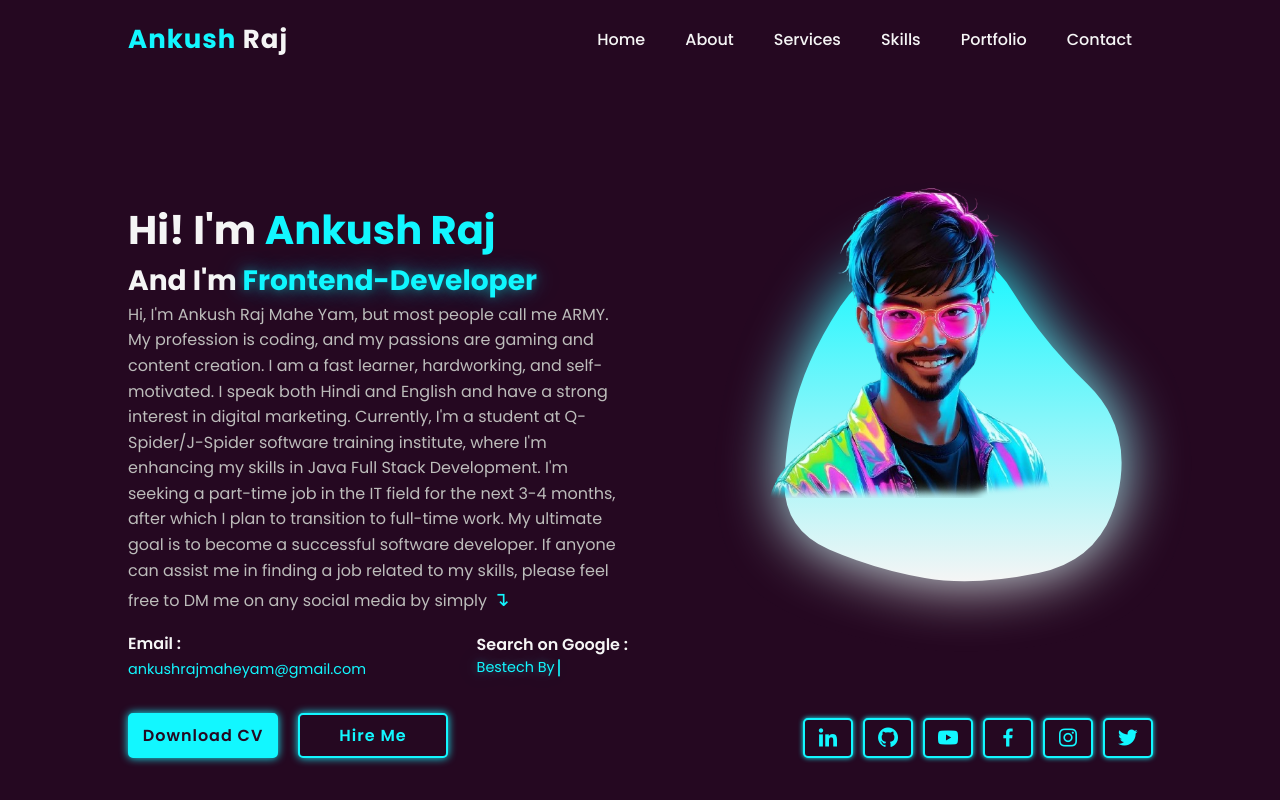
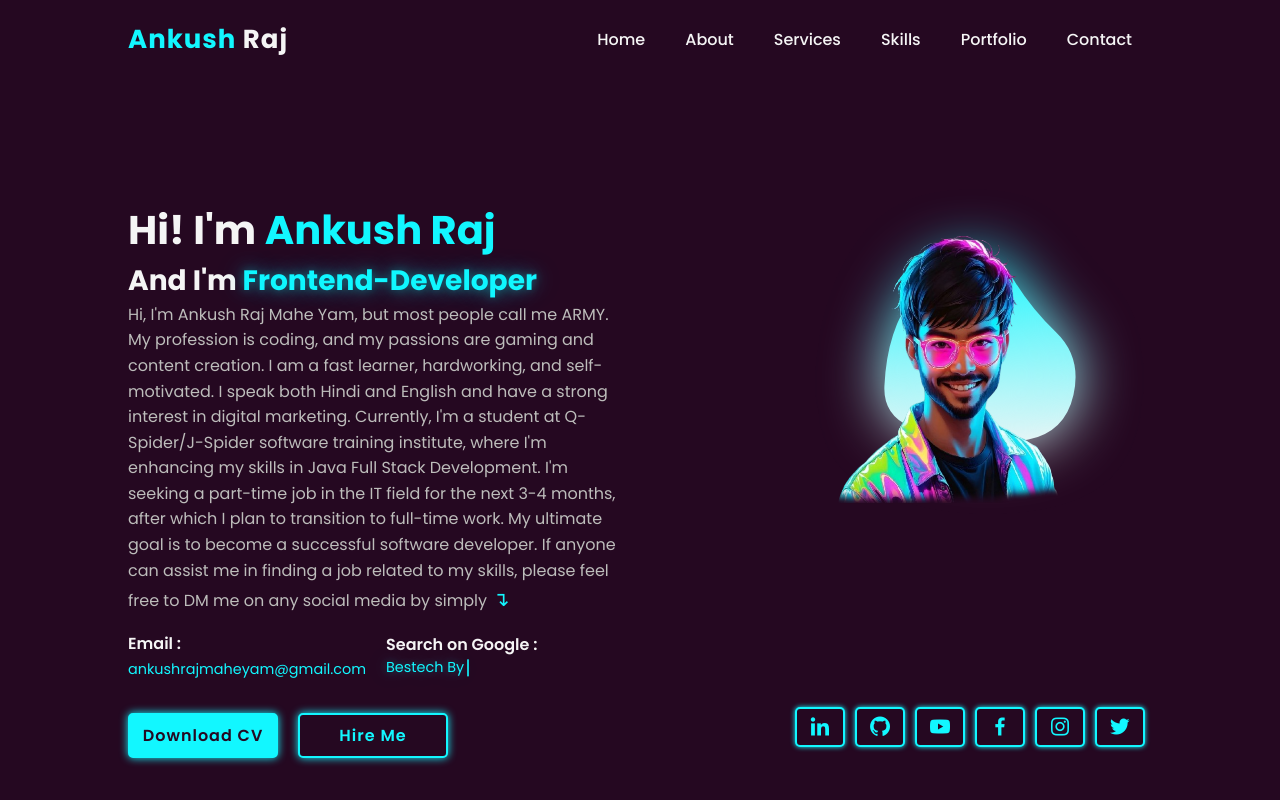
Before and after one commit to AnkushRajMaheYam/Portfolio-Website, a plain HTML site: page index.html in a window 1280 px wide. Shown: the top 800 px of the page. Drawn offline with nearby package versions, Linux system fonts and the light colour scheme.

Commit message:
home Section UI Enhance by Laptop

```diff
--- a/index.html
+++ b/index.html
@@ -1,14 +1,12 @@
 <!DOCTYPE html>
 <html lang="en">
+
 <head>
     <meta charset="UTF-8" />
     <meta name="viewport" content="width=device-width, initial-scale=1.0" />
     <title>Ankush Raj</title>
     <link rel="stylesheet" href="style.css" />
-    <link
-      href="https://unpkg.com/boxicons@2.1.4/css/boxicons.min.css"
-      rel="stylesheet"
-    />
+    <link href="https://unpkg.com/boxicons@2.1.4/css/boxicons.min.css" rel="stylesheet" />
 </head>
 
 <body>
@@ -74,70 +72,30 @@
                 <a href="#" class="btn">Hire Me</a>
             </div>
 
-        <div class="social-icons">
-          <a href="https://www.linkedin.com/in/ankushrajmaheyam" target="_blank"
-            ><i class="bx bxl-linkedin"></i
-          ></a>
-          <a href="https://github.com/AnkushRajMaheYam" target="_blank"
-            ><i class="bx bxl-github"></i
-          ></a>
-          <a href="https://www.youtube.com/@ankushrajamaheyam" target="_blank"
-            ><i class="bx bxl-youtube"></i
-          ></a>
-          <a href="https://www.facebook.com/ankushrajmaheyam" target="_blank"
-            ><i class="bx bxl-facebook"></i
-          ></a>
-          <a href="https://www.instagram.com/ankushrajamaheyam" target="_blank"
-            ><i class="bx bxl-instagram"></i
-          ></a>
-          <a href="https://www.x.com/ankushrajmaheya" target="_blank"
-            ><i class="bx bxl-twitter"></i
-          ></a>
-        </div>
+            <!-- socislicon copy -->
         </div>
 
         <div class="home-image">
                 <div class="img-box">
-          <img
-            src="./Assets/man3.png"
-            alt="A AI Image of Ankush Raj Mahe Yam (ARMY)"
-          />
-        </div>
                     <div class="liquid-shape">
-          <svg
-            viewBox="0 0 500 500"
-            xmlns="http://www.w3.org/2000/svg"
-            xmlns:xlink="http://www.w3.org/1999/xlink"
-            width="100%"
-            id="blobSvg"
-          >
+                        <svg viewBox="0 0 500 500" xmlns="http://www.w3.org/2000/svg"
+                            xmlns:xlink="http://www.w3.org/1999/xlink" width="100%" id="blobSvg">
                             <defs>
                                 <linearGradient id="gradient" x1="0%" y1="0%" x2="0%" y2="100%">
-                <stop
-                  offset="0%"
-                  style="
+                                    <stop offset="0%" style="
                           stop-color: rgb(18, 247, 255);
                           --darkreader-inline-stopcolor: #3cc0c4;
-                  "
-                  data-darkreader-inline-stopcolor=""
-                ></stop>
-                <stop
-                  offset="100%"
-                  style="
+                        " data-darkreader-inline-stopcolor=""></stop>
+                                    <stop offset="100%" style="
                           stop-color: rgb(245, 245, 245);
                           --darkreader-inline-stopcolor: #d5d3cf;
-                  "
-                  data-darkreader-inline-stopcolor=""
-                ></stop>
+                        " data-darkreader-inline-stopcolor=""></stop>
                                 </linearGradient>
                             </defs>
-            <path
-              id="blob"
+                            <path id="blob"
                                 d="M463,321.5Q447,393,376.5,407.5Q306,422,253,413Q200,404,149,382Q98,360,100.5,305Q103,250,117,207Q131,164,161.5,117.5Q192,71,254,59.5Q316,48,348.5,101.5Q381,155,430,202.5Q479,250,463,321.5Z"
-              fill="url(#gradient)"
-            >
-              <animate attributeName="d" dur="20000ms" repeatCount="indefinite"
-              values="M463,321.5Q447,393,376.5,407.5Q306,422,253,413Q200,404,149,382Q98,360,100.5,305Q103,250,117,207Q131,164,161.5,117.5Q192,71,254,59.5Q316,48,348.5,101.5Q381,155,430,202.5Q479,250,463,321.5Z;
+                                fill="url(#gradient)">
+                                <animate attributeName="d" dur="20000ms" repeatCount="indefinite" values="M463,321.5Q447,393,376.5,407.5Q306,422,253,413Q200,404,149,382Q98,360,100.5,305Q103,250,117,207Q131,164,161.5,117.5Q192,71,254,59.5Q316,48,348.5,101.5Q381,155,430,202.5Q479,250,463,321.5Z;
                     M443,300Q387,350,343,375.5Q299,401,250.5,399.5Q202,398,147.5,381Q93,364,72.5,307Q52,250,93,208Q134,166,167,130.5Q200,95,258.5,69Q317,43,362.5,89Q408,135,453.5,192.5Q499,250,443,300Z;
                     M405.5,311Q419,372,371.5,424.5Q324,477,255.5,460.5Q187,444,135,407.5Q83,371,73,310.5Q63,250,90.5,202Q118,154,157,119Q196,84,249,87.5Q302,91,339,125Q376,159,384,204.5Q392,250,405.5,311Z;
                     M431,319Q440,388,381.5,431Q323,474,260,443.5Q197,413,139,392.5Q81,372,83,311Q85,250,81.5,187.5Q78,125,136.5,103Q195,81,252,74Q309,67,341.5,113.5Q374,160,398,205Q422,250,431,319Z;
@@ -145,45 +103,28 @@
                     M438.5,315.5Q430,381,374,420.5Q318,460,252.5,451.5Q187,443,122,416.5Q57,390,45,320Q33,250,68.5,197Q104,144,153.5,124Q203,104,246.5,115.5Q290,127,363.5,120.5Q437,114,442,182Q447,250,438.5,315.5Z;
                     M418.5,293.5Q370,337,340.5,388Q311,439,250,438Q189,437,120.5,415.5Q52,394,79.5,322Q107,250,107.5,198.5Q108,147,159.5,138Q211,129,251.5,125.5Q292,122,327.5,145Q363,168,415,209Q467,250,418.5,293.5Z;
                     M463,321.5Q447,393,376.5,407.5Q306,422,253,413Q200,404,149,382Q98,360,100.5,305Q103,250,117,207Q131,164,161.5,117.5Q192,71,254,59.5Q316,48,348.5,101.5Q381,155,430,202.5Q479,250,463,321.5Z;
-              "
-            </path>
+                    " </path>
                         </svg>
                     </div>
                     <div class="liquid-shape">
-          <svg
-            viewBox="0 0 500 500"
-            xmlns="http://www.w3.org/2000/svg"
-            xmlns:xlink="http://www.w3.org/1999/xlink"
-            width="100%"
-            id="blobSvg"
-          >
+                        <svg viewBox="0 0 500 500" xmlns="http://www.w3.org/2000/svg"
+                            xmlns:xlink="http://www.w3.org/1999/xlink" width="100%" id="blobSvg">
                             <defs>
                                 <linearGradient id="gradient" x1="0%" y1="0%" x2="0%" y2="100%">
-                <stop
-                  offset="0%"
-                  style="
+                                    <stop offset="0%" style="
                           stop-color: rgb(18, 247, 255);
                           --darkreader-inline-stopcolor: #3cc0c4;
-                  "
-                  data-darkreader-inline-stopcolor=""
-                ></stop>
-                <stop
-                  offset="100%"
-                  style="
+                        " data-darkreader-inline-stopcolor=""></stop>
+                                    <stop offset="100%" style="
                           stop-color: rgb(245, 245, 245);
                           --darkreader-inline-stopcolor: #d5d3cf;
-                  "
-                  data-darkreader-inline-stopcolor=""
-                ></stop>
+                        " data-darkreader-inline-stopcolor=""></stop>
                                 </linearGradient>
                             </defs>
-            <path
-              id="blob"
+                            <path id="blob"
                                 d="M463,321.5Q447,393,376.5,407.5Q306,422,253,413Q200,404,149,382Q98,360,100.5,305Q103,250,117,207Q131,164,161.5,117.5Q192,71,254,59.5Q316,48,348.5,101.5Q381,155,430,202.5Q479,250,463,321.5Z"
-              fill="url(#gradient)"
-            >
-              <animate attributeName="d" dur="20000ms" repeatCount="indefinite"
-              values="M463,321.5Q447,393,376.5,407.5Q306,422,253,413Q200,404,149,382Q98,360,100.5,305Q103,250,117,207Q131,164,161.5,117.5Q192,71,254,59.5Q316,48,348.5,101.5Q381,155,430,202.5Q479,250,463,321.5Z;
+                                fill="url(#gradient)">
+                                <animate attributeName="d" dur="20000ms" repeatCount="indefinite" values="M463,321.5Q447,393,376.5,407.5Q306,422,253,413Q200,404,149,382Q98,360,100.5,305Q103,250,117,207Q131,164,161.5,117.5Q192,71,254,59.5Q316,48,348.5,101.5Q381,155,430,202.5Q479,250,463,321.5Z;
                     M443,300Q387,350,343,375.5Q299,401,250.5,399.5Q202,398,147.5,381Q93,364,72.5,307Q52,250,93,208Q134,166,167,130.5Q200,95,258.5,69Q317,43,362.5,89Q408,135,453.5,192.5Q499,250,443,300Z;
                     M405.5,311Q419,372,371.5,424.5Q324,477,255.5,460.5Q187,444,135,407.5Q83,371,73,310.5Q63,250,90.5,202Q118,154,157,119Q196,84,249,87.5Q302,91,339,125Q376,159,384,204.5Q392,250,405.5,311Z;
                     M431,319Q440,388,381.5,431Q323,474,260,443.5Q197,413,139,392.5Q81,372,83,311Q85,250,81.5,187.5Q78,125,136.5,103Q195,81,252,74Q309,67,341.5,113.5Q374,160,398,205Q422,250,431,319Z;
@@ -191,9 +132,21 @@
                     M438.5,315.5Q430,381,374,420.5Q318,460,252.5,451.5Q187,443,122,416.5Q57,390,45,320Q33,250,68.5,197Q104,144,153.5,124Q203,104,246.5,115.5Q290,127,363.5,120.5Q437,114,442,182Q447,250,438.5,315.5Z;
                     M418.5,293.5Q370,337,340.5,388Q311,439,250,438Q189,437,120.5,415.5Q52,394,79.5,322Q107,250,107.5,198.5Q108,147,159.5,138Q211,129,251.5,125.5Q292,122,327.5,145Q363,168,415,209Q467,250,418.5,293.5Z;
                     M463,321.5Q447,393,376.5,407.5Q306,422,253,413Q200,404,149,382Q98,360,100.5,305Q103,250,117,207Q131,164,161.5,117.5Q192,71,254,59.5Q316,48,348.5,101.5Q381,155,430,202.5Q479,250,463,321.5Z;
-              "
-            </path>
+                    " </path>
                         </svg>
+                    </div>
+                    <img src="./Assets/man3.png" alt="A AI Image of Ankush Raj Mahe Yam (ARMY)" />
+                </div>
+
+            <div class="social-icons">
+                <a href="https://www.linkedin.com/in/ankushrajmaheyam" target="_blank"><i
+                        class="bx bxl-linkedin"></i></a>
+                <a href="https://github.com/AnkushRajMaheYam" target="_blank"><i class="bx bxl-github"></i></a>
+                <a href="https://www.youtube.com/@ankushrajamaheyam" target="_blank"><i class="bx bxl-youtube"></i></a>
+                <a href="https://www.facebook.com/ankushrajmaheyam" target="_blank"><i class="bx bxl-facebook"></i></a>
+                <a href="https://www.instagram.com/ankushrajamaheyam" target="_blank"><i
+                        class="bx bxl-instagram"></i></a>
+                <a href="https://www.x.com/ankushrajmaheya" target="_blank"><i class="bx bxl-twitter"></i></a>
             </div>
         </div>
     </section>
@@ -202,10 +155,7 @@
 
     <section id="about" class="about">
         <div class="img-about">
-        <img
-          src="./Assets/about-me-pic2.png"
-          alt="Image of Ankush Raj Mahe Yam (ARMY)"
-        />
+            <img src="./Assets/about-me-pic2.png" alt="Image of Ankush Raj Mahe Yam (ARMY)" />
             <div class="info-about1">
                 <span>1+</span>
                 <p>Years of Experience</p>
@@ -424,8 +374,9 @@
 
 
     <footer>
-      <p>&copy; 2024 | Ankush Raj Mahe Yam</p>
+        <p align="center">&copy; 2024 | Ankush Raj Mahe Yam</p>
     </footer>
     <script src="script.js"></script>
 </body>
+
 </html>
--- a/style.css
+++ b/style.css
@@ -102,7 +102,7 @@ section{
     display: grid;
     grid-template-columns: repeat(2, 1fr);
     align-items: center;
-    grid-gap: 4em;
+    grid-gap: 10em;
 
 }
 
@@ -173,7 +173,8 @@ section{
 
 .info-box{
     display: inline-flex;
-    justify-content: space-between;
+    justify-content: flex-start;
+    gap: 20px;
     align-items: center;
     width: 500px;
     margin: 1rem 0 2rem;
@@ -284,9 +285,45 @@ a.btn:nth-child(2)::before{
     background: var(--hover-color);
 }
 
+
+.home-image{
+    position: relative;
+    max-width: 600px;
+    height: 535px;
+    display: flex;
+    align-items: center;
+    justify-content: space-between;
+    flex-direction: column;
+}
+
+.img-box{
+    position: relative;
+    padding: 15px;
+}
+
+.img-box img{
+    width: 90%;
+    height: 90%;
+
+
+}
+
+.liquid-shape{
+    position:absolute;
+    width: 85%;
+    height: 85%;
+    left: var(--h2-font)%;
+    z-index: -1;
+
+
+}
+
+.liquid-shape:nth-child(2){
+    filter: blur(30px);
+}
+
+
 .social-icons{
-    margin-top: -2.5rem;
-    margin-left: 135%;
     display: flex;
     justify-content: space-between;
     width: 350px;
@@ -334,41 +371,6 @@ a.btn:nth-child(2)::before{
 
 .social-icons a:hover::before{
     width: 100%;
-}
-
-.home-image{
-    position: relative;
-    z-index: 1;
-
-}
-
-.img-box{
-    text-align: center;
-    margin-top: -60%;
-}
-
-.img-box img{
-    width: 100%;
-    max-width: 350px;
-    height: auto;
-    padding: 15px;
-
-
-}
-
-.liquid-shape{
-    position:absolute;
-    width: 100%;
-    height: 100%;
-    margin-top: -70%;
-    left: var(--h2-font)%;
-    z-index: -1;
-
-
-}
-
-.liquid-shape:nth-child(2){
-    filter: blur(30px);
 }
 
 
```
Lines whose indentation alone changed are shown as unchanged.
